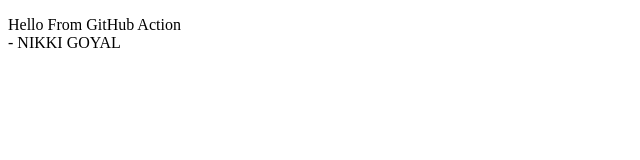
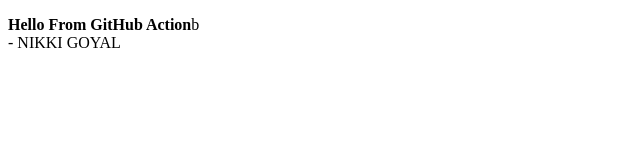
Before and after one commit to devops-nikki/CI-CD-static, a plain HTML site: page index.html in a window 1280 px wide. Shown: the full height of the page, 0-640 px from the left. Drawn offline with Linux system fonts and the light colour scheme.

Commit message:
Update index.html

```diff
--- a/index.html
+++ b/index.html
@@ -4,6 +4,6 @@
     <title>GitHub Action Test</title>
   </head>
   <body>
-    <p>Hello From GitHub Action <br> - NIKKI GOYAL</p>
+    <p><b>Hello From GitHub Action</b>b <br> - NIKKI GOYAL</p>
   </body>
 </html>
```
